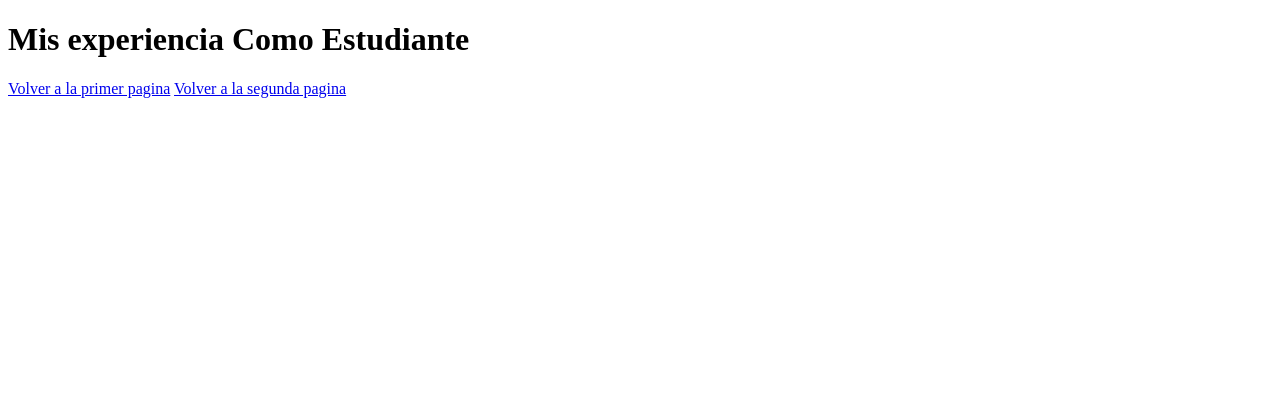
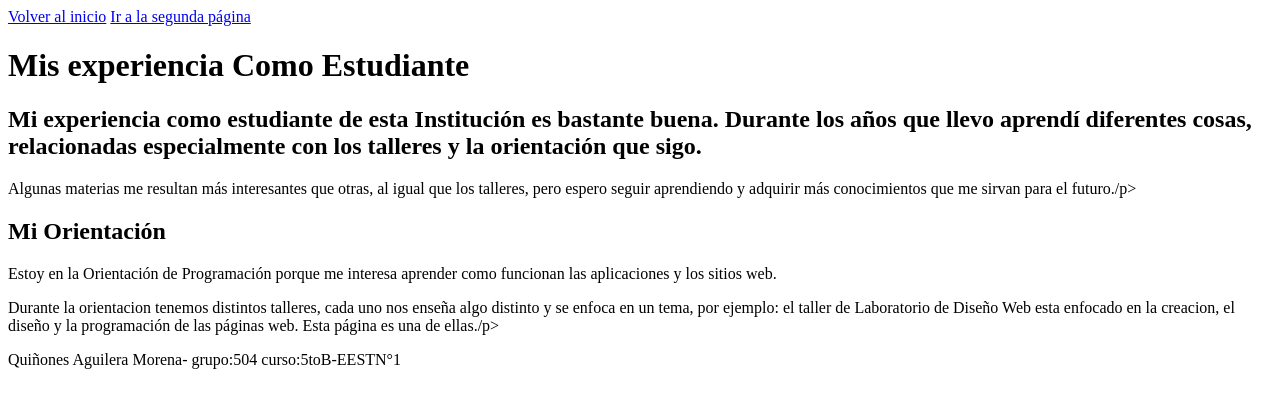
Before and after one commit to morenaqs02/quinonesmorena-ldw-504, a plain HTML site: page institucion.html in a window 1280 px wide. Drawn offline with Linux system fonts and the light colour scheme.

Commit message:
actualizacion

```diff
--- a/institucion.html
+++ b/institucion.html
@@ -6,13 +6,27 @@
     <title>Pagina 3</title>
     <link rel="stylesheet" href="estilo.css">
 </head>
+
 <body>
-    <h1>Mis experiencia Como Estudiante</h1>
+     <a href="index.html">Volver al inicio</a>
+    <a href="intereses.html">Ir a la segunda página</a>
+
+    <div class="caja">
+
+  <header>
+<h1>Mis experiencia Como Estudiante</h1>
+  </header>
+
 <section>
-    <h2> </h2>
+    <h2> Mi experiencia como estudiante de esta Institución es bastante buena. Durante los años que llevo aprendí diferentes cosas, relacionadas especialmente con los talleres y la orientación que sigo.</h2>
+    <p>Algunas materias me resultan más interesantes que otras, al igual que los talleres, pero espero seguir aprendiendo y adquirir más conocimientos que me sirvan para el futuro./p>
 </section>
-    <a href="index.html">Volver a la primer pagina</a>
-    <a href="intereses.html">Volver a la segunda pagina</a>
+<article>
+    <h2>Mi Orientación</h2>
+    <p>Estoy en la Orientación de Programación porque me interesa aprender como funcionan las aplicaciones y los sitios web.</p>
+    <p>Durante la orientacion tenemos distintos talleres, cada uno nos enseña algo distinto y se enfoca en un tema, por ejemplo: el taller de Laboratorio de Diseño Web esta enfocado en la creacion, el diseño y la programación de las páginas web. Esta página es una de ellas./p>
+</article>
+   <footer><p>Quiñones Aguilera Morena- grupo:504 curso:5toB-EESTN°1</p></footer>
 
 </body>
 </html>
```
Also changed, not shown: index.html (+7 -7 lines), intereses.html (+16 -7 lines).
